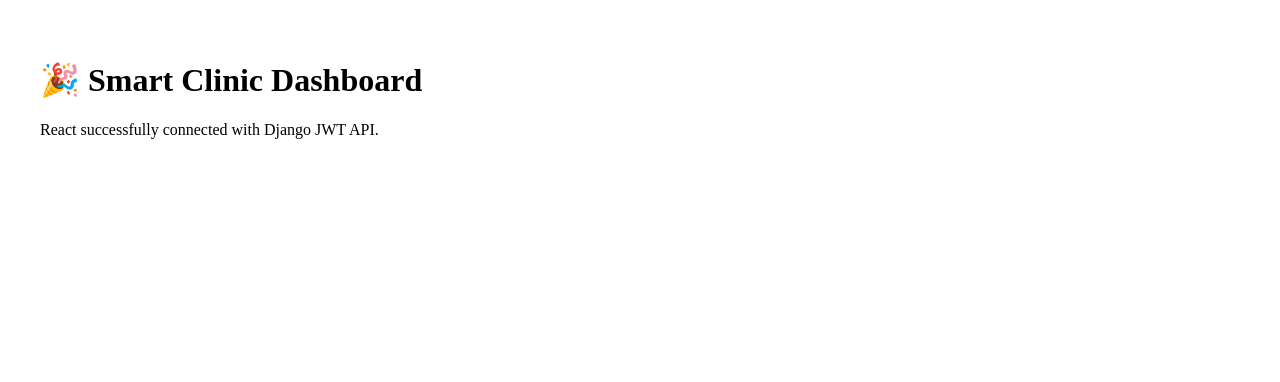
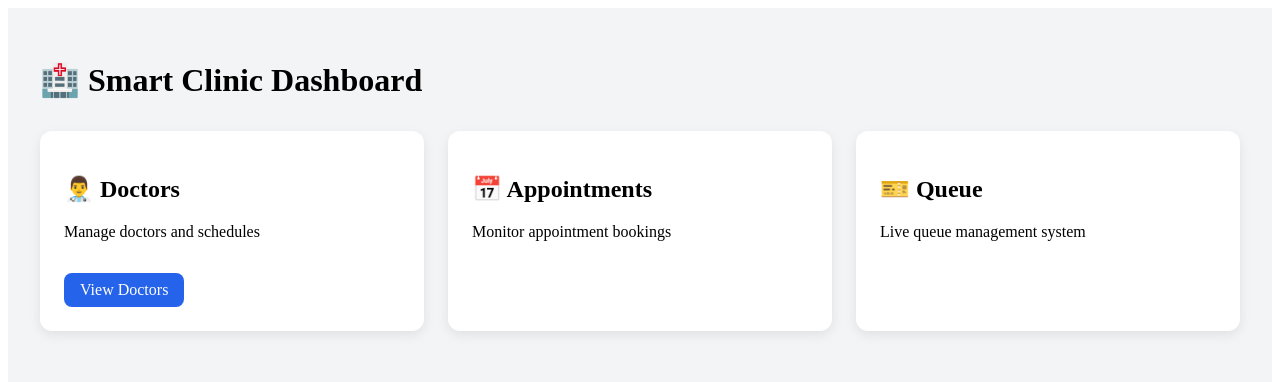
Before and after one commit to Ishtiak-Ahmed886/SmartClinicSystem, a React app in the folder frontend/: page /dashboard in a window 1280 px wide. Shown: the top 382 px of the page. Built offline with nearby package versions, Linux system fonts and the light colour scheme; the HTML template or start-up script is replaced by a standard one.

Commit message:
Add React dashboard UI and doctors route

```diff
--- a/frontend/src/App.jsx
+++ b/frontend/src/App.jsx
@@ -2,6 +2,7 @@ import { BrowserRouter, Routes, Route } from "react-router-dom";
 
 import Login from "./pages/Login";
 import Dashboard from "./pages/Dashboard";
+import Doctors from "./pages/Doctors";
 
 export default function App() {
   return (
@@ -9,6 +10,7 @@ export default function App() {
       <Routes>
         <Route path="/" element={<Login />} />
         <Route path="/dashboard" element={<Dashboard />} />
+        <Route path="/doctors" element={<Doctors />} />
       </Routes>
     </BrowserRouter>
   );
--- a/frontend/src/pages/Dashboard.jsx
+++ b/frontend/src/pages/Dashboard.jsx
@@ -1,8 +1,67 @@
+import { Link } from "react-router-dom";
+
 export default function Dashboard() {
   return (
-    <div style={{ padding: "2rem" }}>
-      <h1>🎉 Smart Clinic Dashboard</h1>
-      <p>React successfully connected with Django JWT API.</p>
+    <div style={{ padding: "2rem", background: "#f3f4f6", minHeight: "100vh" }}>
+      <h1 style={{ marginBottom: "2rem" }}>🏥 Smart Clinic Dashboard</h1>
+
+      <div
+        style={{
+          display: "grid",
+          gridTemplateColumns: "repeat(auto-fit, minmax(250px, 1fr))",
+          gap: "1.5rem",
+        }}
+      >
+        <div
+          style={{
+            background: "white",
+            padding: "1.5rem",
+            borderRadius: "12px",
+            boxShadow: "0 4px 12px rgba(0,0,0,0.08)",
+          }}
+        >
+          <h2>👨‍⚕️ Doctors</h2>
+          <p>Manage doctors and schedules</p>
+          <Link
+            to="/doctors"
+            style={{
+              display: "inline-block",
+              marginTop: "1rem",
+              padding: "0.5rem 1rem",
+              background: "#2563eb",
+              color: "white",
+              borderRadius: "8px",
+              textDecoration: "none",
+            }}
+          >
+            View Doctors
+          </Link>
+        </div>
+
+        <div
+          style={{
+            background: "white",
+            padding: "1.5rem",
+            borderRadius: "12px",
+            boxShadow: "0 4px 12px rgba(0,0,0,0.08)",
+          }}
+        >
+          <h2>📅 Appointments</h2>
+          <p>Monitor appointment bookings</p>
+        </div>
+
+        <div
+          style={{
+            background: "white",
+            padding: "1.5rem",
+            borderRadius: "12px",
+            boxShadow: "0 4px 12px rgba(0,0,0,0.08)",
+          }}
+        >
+          <h2>🎫 Queue</h2>
+          <p>Live queue management system</p>
+        </div>
+      </div>
     </div>
   );
 }
--- /dev/null
+++ b/frontend/src/pages/Doctors.jsx
@@ -0,0 +1,112 @@
+import { useEffect, useState } from "react";
+import api from "../api/axios";
+
+export default function Doctors() {
+  const [doctors, setDoctors] = useState([]);
+  const [loading, setLoading] = useState(true);
+  const [error, setError] = useState("");
+
+  useEffect(() => {
+    fetchDoctors();
+  }, []);
+
+  const fetchDoctors = async () => {
+    try {
+      const response = await api.get("/doctors/");
+      setDoctors(response.data.results || response.data);
+    } catch (err) {
+      setError("Failed to load doctors");
+    } finally {
+      setLoading(false);
+    }
+  };
+
+  if (loading) {
+    return <h2 style={{ padding: "2rem" }}>Loading doctors...</h2>;
+  }
+
+  if (error) {
+    return <h2 style={{ padding: "2rem", color: "red" }}>{error}</h2>;
+  }
+
+  return (
+    <div style={{ padding: "2rem" }}>
+      <h1 style={{ marginBottom: "1.5rem" }}>👨‍⚕️ Doctors List</h1>
+
+      <div
+        style={{
+          background: "white",
+          borderRadius: "12px",
+          overflow: "hidden",
+          boxShadow: "0 4px 12px rgba(0,0,0,0.08)",
+        }}
+      >
+        <table style={{ width: "100%", borderCollapse: "collapse" }}>
+          <thead style={{ background: "#2563eb", color: "white" }}>
+            <tr>
+              <th style={{ padding: "1rem", textAlign: "left" }}>ID</th>
+              <th style={{ padding: "1rem", textAlign: "left" }}>
+                Specialization
+              </th>
+              <th style={{ padding: "1rem", textAlign: "left" }}>
+                BMDC
+              </th>
+              <th style={{ padding: "1rem", textAlign: "left" }}>
+                Experience
+              </th>
+              <th style={{ padding: "1rem", textAlign: "left" }}>
+                Fee
+              </th>
+              <th style={{ padding: "1rem", textAlign: "left" }}>
+                Chamber
+              </th>
+              <th style={{ padding: "1rem", textAlign: "left" }}>
+                Status
+              </th>
+            </tr>
+          </thead>
+
+          <tbody>
+            {doctors.map((doctor) => (
+              <tr
+                key={doctor.id}
+                style={{ borderBottom: "1px solid #e5e7eb" }}
+              >
+                <td style={{ padding: "1rem" }}>{doctor.id}</td>
+                <td style={{ padding: "1rem" }}>
+                  {doctor.specialization}
+                </td>
+                <td style={{ padding: "1rem" }}>
+                  {doctor.bmdc_number}
+                </td>
+                <td style={{ padding: "1rem" }}>
+                  {doctor.experience} years
+                </td>
+                <td style={{ padding: "1rem" }}>
+                  ৳{doctor.consultation_fee}
+                </td>
+                <td style={{ padding: "1rem" }}>
+                  {doctor.chamber}
+                </td>
+                <td style={{ padding: "1rem" }}>
+                  <span
+                    style={{
+                      background: doctor.is_available ? "#dcfce7" : "#fee2e2",
+                      color: doctor.is_available ? "#166534" : "#991b1b",
+                      padding: "0.25rem 0.75rem",
+                      borderRadius: "999px",
+                      fontSize: "0.875rem",
+                      fontWeight: "bold",
+                    }}
+                  >
+                    {doctor.is_available ? "Available" : "Unavailable"}
+                  </span>
+                </td>
+              </tr>
+            ))}
+          </tbody>
+        </table>
+      </div>
+    </div>
+  );
+}
```
